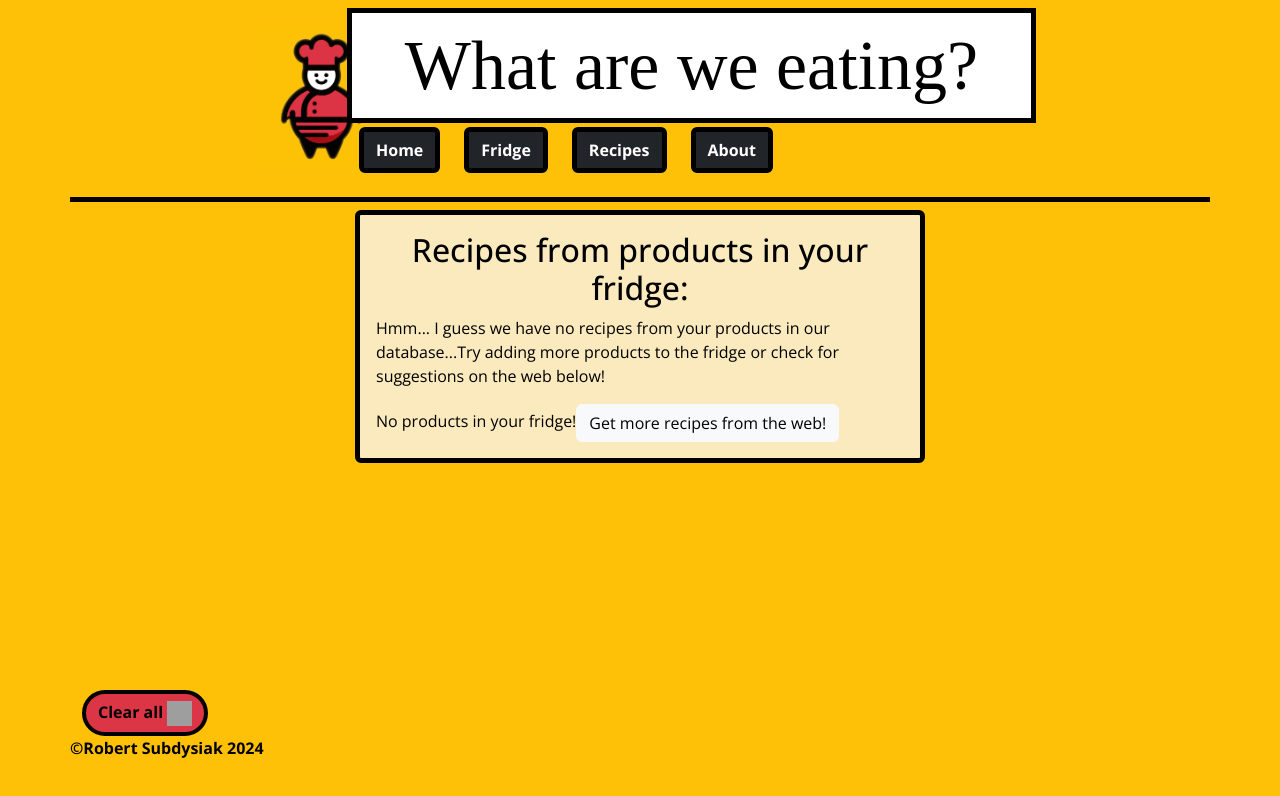
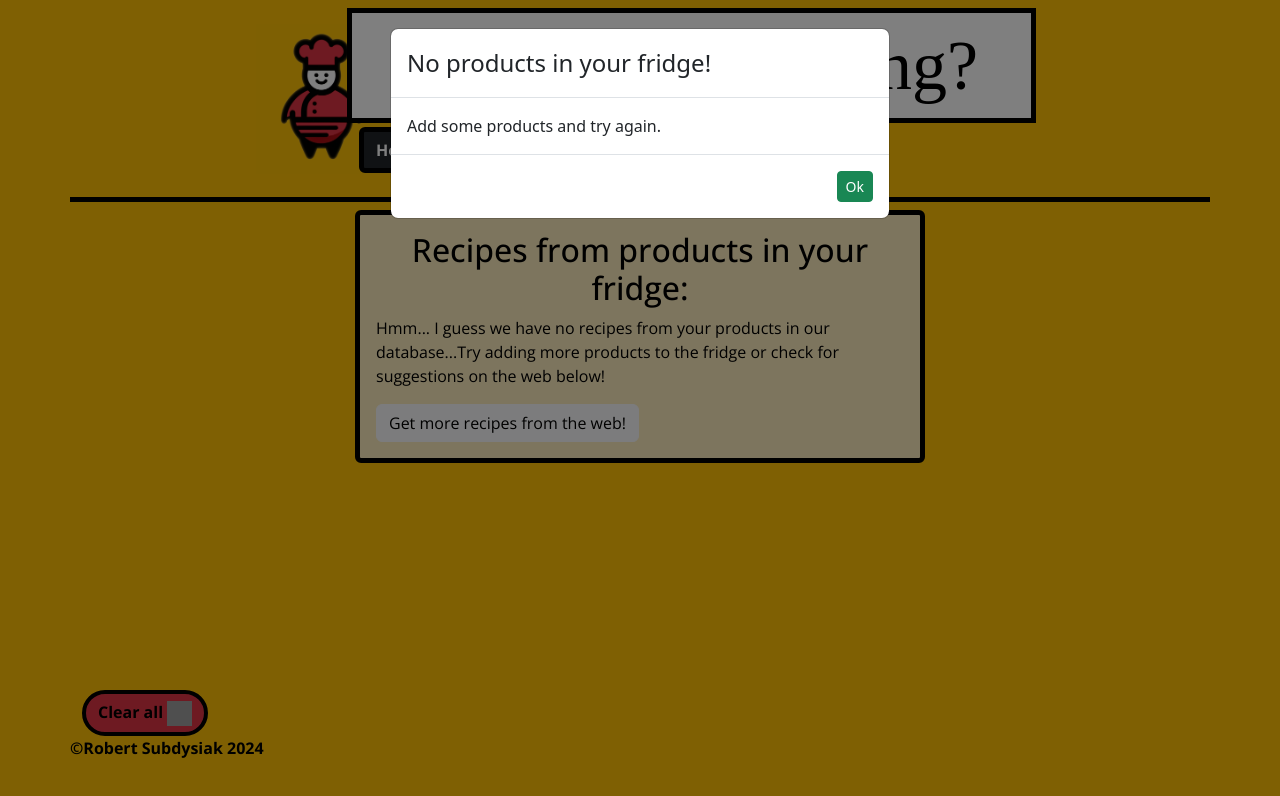
Before and after one commit to Rsubdy/what-are-we-eating, a React (Create React App) app: page /recipes in a window 1280 px wide. Both pictures are taken after a click on the button "Get more recipes from the web!". Shown: the top 796 px of the page. Built offline with nearby package versions, Linux system fonts and the light colour scheme; grey boxes are pictures that could not be loaded; a web font is replaced by a local one.

Commit message:
Switched from alerts to modals in fetching recipes

```diff
--- /dev/null
+++ b/src/components/ModalAlert/ModalAlert.js
@@ -0,0 +1,27 @@
+import React, {useState} from 'react'
+import {Modal, Button} from 'react-bootstrap';
+
+function ModalAlert({show, title, message}) {
+
+const [showAlert, setShowAlert] = useState(show);
+
+  return (
+        <Modal show={showAlert} onHide={()=>setShowAlert(false)}>
+            <Modal.Header>
+                <Modal.Title>
+                    {title}
+                </Modal.Title>
+            </Modal.Header>
+            <Modal.Body>
+                {message}
+            </Modal.Body>
+            <Modal.Footer>
+                <Button className="btn btn-success btn-sm" onClick={()=>setShowAlert(false)}>
+                    Ok
+                </Button>
+            </Modal.Footer>
+        </Modal>
+  )
+}
+
+export default ModalAlert
--- a/src/components/Recipes.js
+++ b/src/components/Recipes.js
@@ -7,6 +7,7 @@ import { getFridgeFromLocalstorage, selectAllFridgeProducts } from '../features/
 import { getExcludedDiets } from '../features/diets/dietPreferencesSlice';
 import RecipesFromApi from '../features/recipes/RecipesFromApi';
 import {Button} from 'react-bootstrap';
+import ModalAlert from './ModalAlert/ModalAlert';
 
 function Recipes() {
 
@@ -22,7 +23,9 @@ function Recipes() {
   const allApiRecipes = useSelector(selectAllApiRecipes);
   let excludedDiets = useSelector(getExcludedDiets);
   let localStorageApiRecipes = localStorage.getItem('recipesFromApi');
-
+  const [showAlert, setShowAlert] = useState(false);
+  const [alertTitle, setAlertTitle] = useState('');
+  const [alertMessage, setAlertMessage] = useState('');
   //helper functions:
 
 // rewriting diet names for query convention:
@@ -76,8 +79,11 @@ const dietPreferences = rewriteDietNamesForQuery(excludedDiets);
     try {
       let ingredients = fridgeProductsQuery();
       if (ingredients.length === 0) {
-        setHeadline('No products in your fridge!');
-        throw new Error('No products in your fridge!')}
+        setAlertTitle('No products in your fridge!');
+        setAlertMessage('Add some products and try again.');
+        setShowAlert(true);
+
+      }
 
         else {
           let appID = 'dea6581f';
@@ -87,7 +93,9 @@ const dietPreferences = rewriteDietNamesForQuery(excludedDiets);
           const response = await fetch(url);
           let payload = [];
           if (response.ok){
-            alert('New recipes coming your way!')
+            setAlertTitle('New recipes coming your way!');
+            setAlertMessage('Fetching inspirations to use your ingredients with some additional condiments!');
+            setShowAlert(true);
             let json = await response.json();
             let recipesArray = await json.hits;
             for (let i=0; i<5; i++){
@@ -107,11 +115,9 @@ const dietPreferences = rewriteDietNamesForQuery(excludedDiets);
           }
         }
     } catch (error) {
-      if (error.message){
-        alert(error);
-      } else {
-      alert("Hmmm... Sometimes the web fails... Try again later!")}
-
+      setAlertTitle('Hmmm... Something has gone wrong...');
+      setAlertMessage('Maybe clear your settings and try again?');
+      setShowAlert(true);
      setApiRecipesLoaded(false);
     }
   }
@@ -162,6 +168,7 @@ useEffect(()=>{
   return (
     <div>
       <main>
+      {showAlert && <ModalAlert show={showAlert} title={alertTitle} message={alertMessage}/>}
       <h2 className="text-center">Recipes from products in your fridge:</h2>
         {<div>
           <RecipesList recipes={recipesFromLocalDb} />
```
